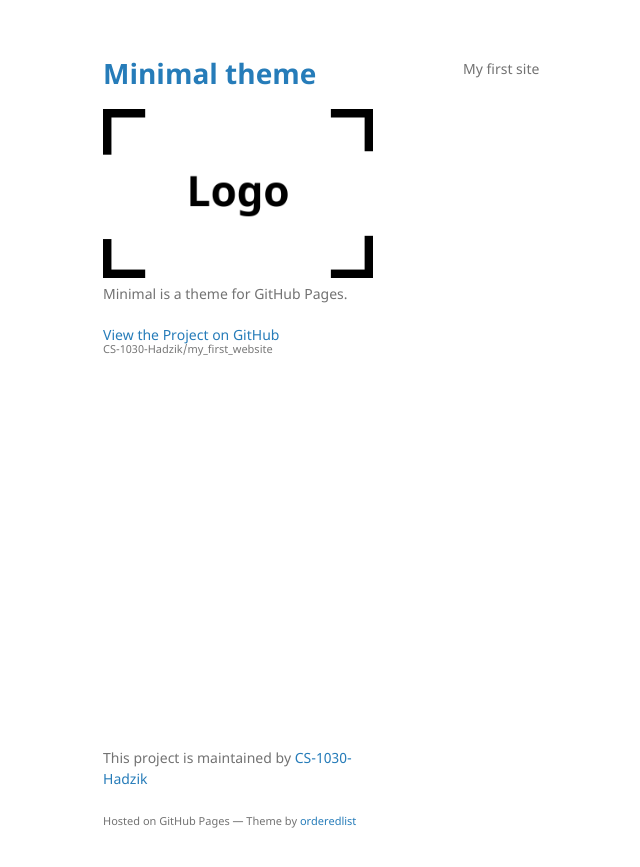
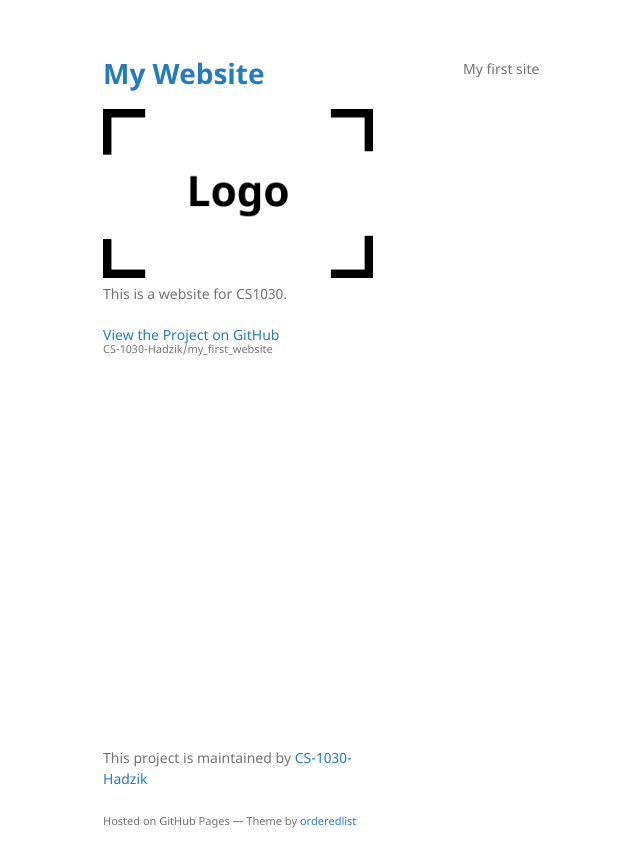
Before and after one commit to CS-1030-Hadzik/my_first_website, a Jekyll site: the page built from index.md, in a window 1280 px wide. Shown: the top 867 px of the page, without its empty margins (107-747 px from the left). Built offline with Jekyll 4.4.1, drawn with Linux system fonts in a browser that asks for light colours.

Commit message:
ADD: title author description

```diff
--- a/_config.yml
+++ b/_config.yml
@@ -1,6 +1,7 @@
-title: Minimal theme
+title: My Website
+author: Scott Hadzik
+description: This is a website for CS1030.
 logo: /assets/img/logo.png
-description: Minimal is a theme for GitHub Pages.
 show_downloads: true
 google_analytics:
 theme: jekyll-theme-minimal
```
